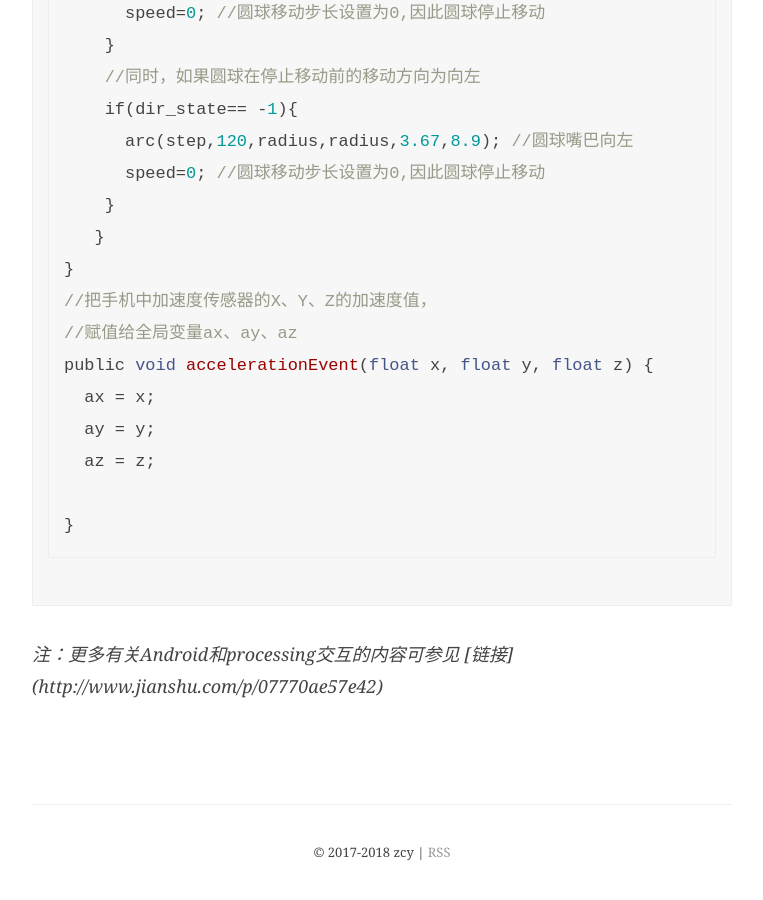
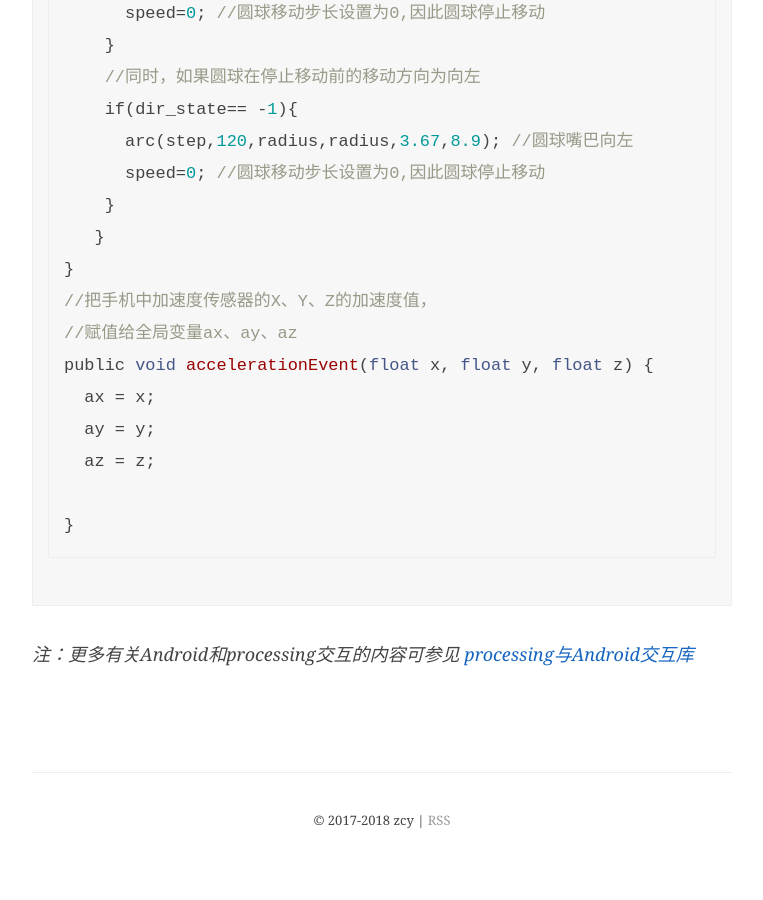
Before and after one commit to zhangchengyao/zcy.github.io, a Jekyll site: the page built from _posts/2017-05-26-Android1.md, in a window 1280 px wide and 900 px high, scrolled down 12287 px. Shown: the whole window, without its empty margins (258-1021 px from the left). Built offline with Jekyll 4.4.1, drawn with Linux system fonts in a browser that asks for light colours; comment, search, counter and statistics services are not loaded; after the commit the page ends 13155 px from its top, so only the background shows below that.

Commit message:
blog-update

````diff
--- a/_posts/2017-05-26-Android1.md
+++ b/_posts/2017-05-26-Android1.md
@@ -402,4 +402,4 @@ public void accelerationEvent(float x, float y, float z) {
 }
 ```
 
-*注：更多有关Android和processing交互的内容可参见 \[链接](http://www.jianshu.com/p/07770ae57e42)*
+*注：更多有关Android和processing交互的内容可参见 [processing与Android交互库](http://www.jianshu.com/p/07770ae57e42)*
````
